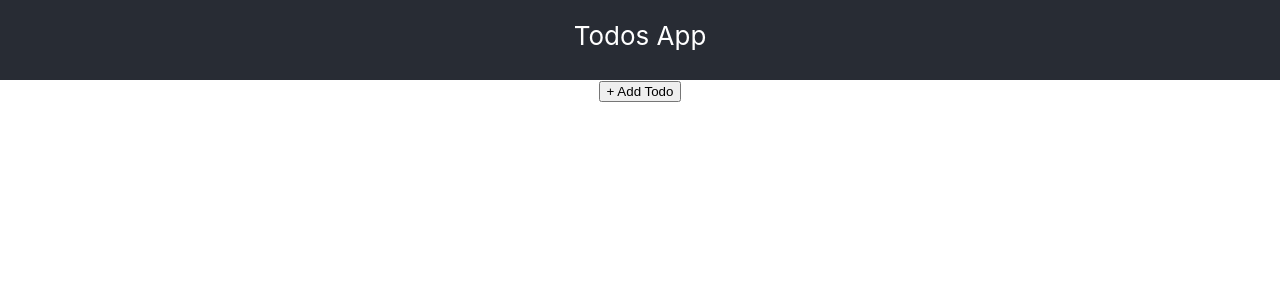
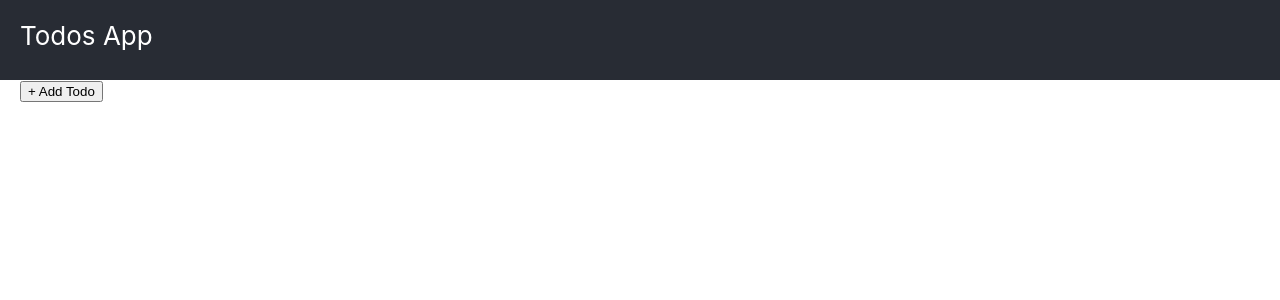
Before and after one commit to rayGreycloud/hooks-todos, a React (Create React App) app: page / in a window 1280 px wide. Shown: the top 300 px of the page. Built offline with nearby package versions, Linux system fonts and the light colour scheme.

Commit message:
adjust basic styles

```diff
--- a/src/App.css
+++ b/src/App.css
@@ -1,7 +1,3 @@
-.App {
-  text-align: center;
-}
-
 .App-header {
   background-color: #282c34;
   height: 60px;
@@ -9,4 +5,9 @@
   font-size: calc(10px + 2vmin);
   color: white;
   padding-top: 20px;
+  padding-left: 20px;
 }
+
+.App button {
+  margin-left: 20px;
+}
```
